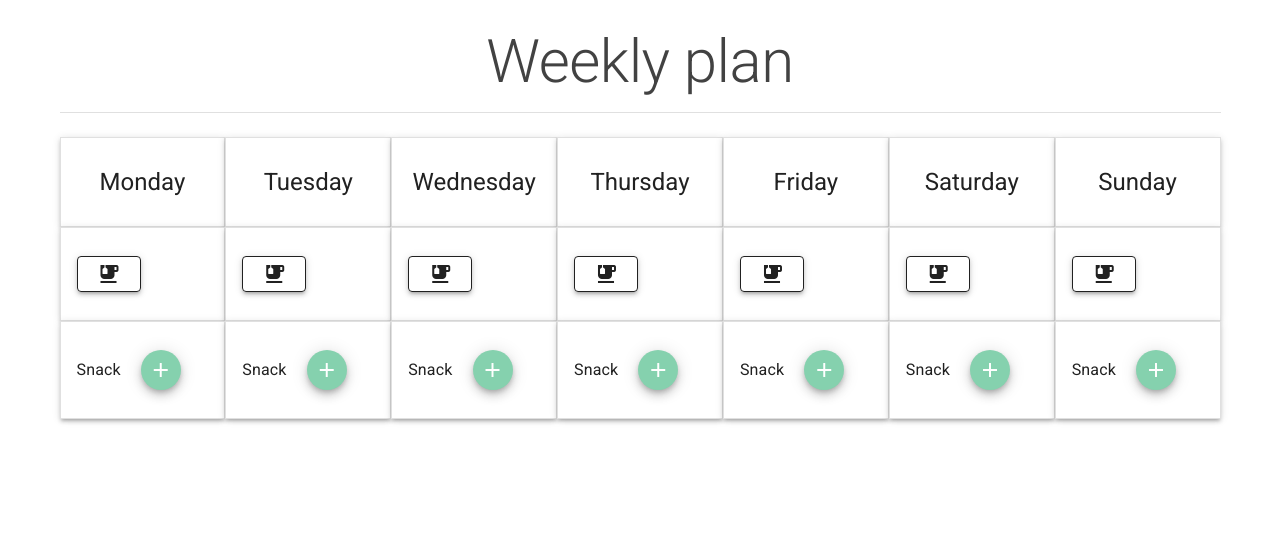
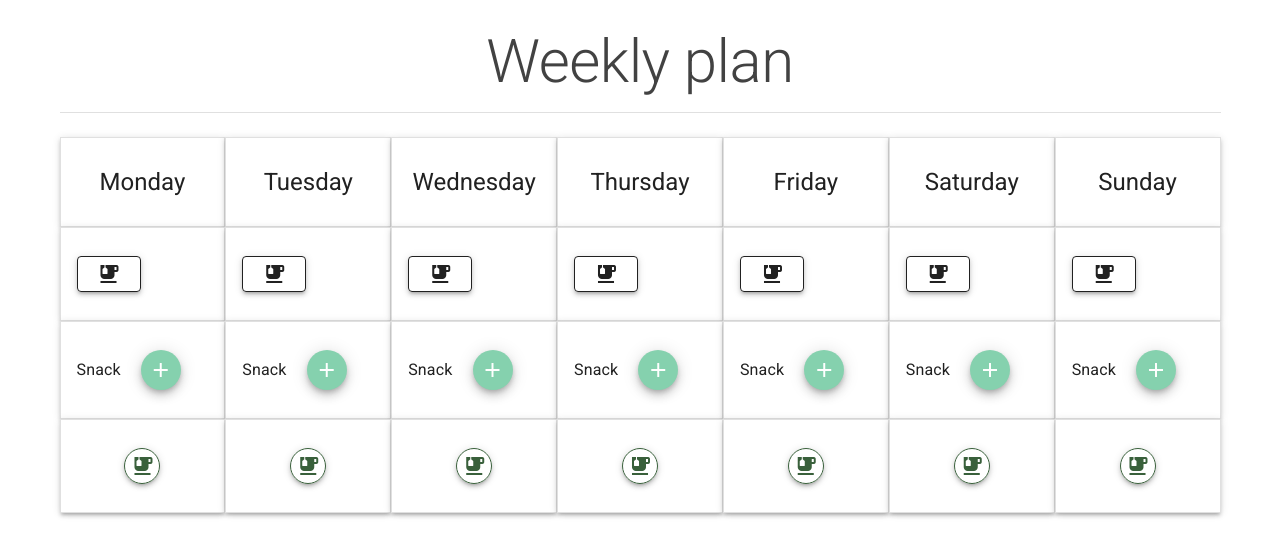
Before and after one commit to skoones/Plates, a Vue app in the folder frontend/: page /week in a window 1280 px wide. Shown: the top 556 px of the page. Built offline with nearby package versions, Linux system fonts and the light colour scheme.

Commit message:
Modified theme, started separating main view into more components

```diff
--- /dev/null
+++ b/frontend/src/components/PlanCell.vue
@@ -0,0 +1,29 @@
+<template>
+  <v-flex :color="'grey darken-3'" class="d-flex flex-row" flat tile>
+    <v-card class="pt-3 pb-3" elevation="3" outlined tile width="100%">
+      <v-card-title class="text-h5 justify-center grey--text text--darken-4">
+        <v-btn :color="'primary darken-4'" elevation="3" icon outlined>
+          <v-icon>
+            {{ mealIcon }}
+          </v-icon>
+        </v-btn>
+      </v-card-title>
+    </v-card>
+  </v-flex>
+</template>
+
+<script>
+export default {
+  props: {
+    mealIcon: {
+      type: String,
+      required: true
+    }
+  },
+  name: "PlanCell"
+}
+</script>
+
+<style scoped>
+
+</style>
--- a/frontend/src/components/WeeklyPlan.vue
+++ b/frontend/src/components/WeeklyPlan.vue
@@ -3,26 +3,9 @@
     <v-container fluid>
       <!-- TODO - w jaki sposób reprezentować posiłki? form, button, nazwa posiłku + button?-->
       <v-layout justify-center row>
-        <!--          <v-card v-for="day in daysOfWeek"-->
-        <!--                  :key="day">-->
-        <!--                    <div>{{ day }}</div>-->
-        <!--          </v-card>-->
-        <v-flex
-            :color="'grey darken-3'"
-            class="d-flex flex-row mt-6"
-            flat
-            tile
-            width="100%"
-        >
-          <v-card
-              v-for="day in daysOfWeek"
-              :key="day"
-              class="pt-3 pb-3"
-              elevation="3"
-              outlined
-              tile
-              width="100%"
-          >
+        <v-flex :color="'grey darken-3'" class="d-flex flex-row mt-6" flat tile width="100%">
+          <v-card v-for="day in daysOfWeek" :key="day" class="pt-3 pb-3" elevation="3"
+                  outlined tile width="100%">
             <v-card-title class="text-h5 justify-center grey--text text--darken-4">{{ day }}</v-card-title>
           </v-card>
         </v-flex>
@@ -84,15 +67,22 @@
           </v-card>
         </v-flex>
       </v-layout>
+      <v-layout row>
+        <plan-cell v-for="n in 7" :key="n" v-bind:meal-icon="'emoji_food_beverage'"></plan-cell>
+      </v-layout>
+
     </v-container>
   </div>
 </template>
 
 <script>
+import PlanCell from "@/components/PlanCell";
 
 export default {
   name: "WeeklyPlan",
-
+  components: {
+    'plan-cell': PlanCell
+  },
   data: () => ({
     daysOfWeek: [
       'Monday',
--- a/frontend/src/plugins/vuetify.js
+++ b/frontend/src/plugins/vuetify.js
@@ -7,7 +7,13 @@ export default new Vuetify({
     theme: {
         themes: {
             light: {
-                primary: '#84d188',
+                primary: {
+                    base: '#84d188',
+                    darken1: '#72b877',
+                    darken2: '#5c9661',
+                    darken3: '#4d8051',
+                    darken4: '#39603b'
+                },
                 secondary: '#85d1ae',
                 accent: '#d185ce'
             }
```
